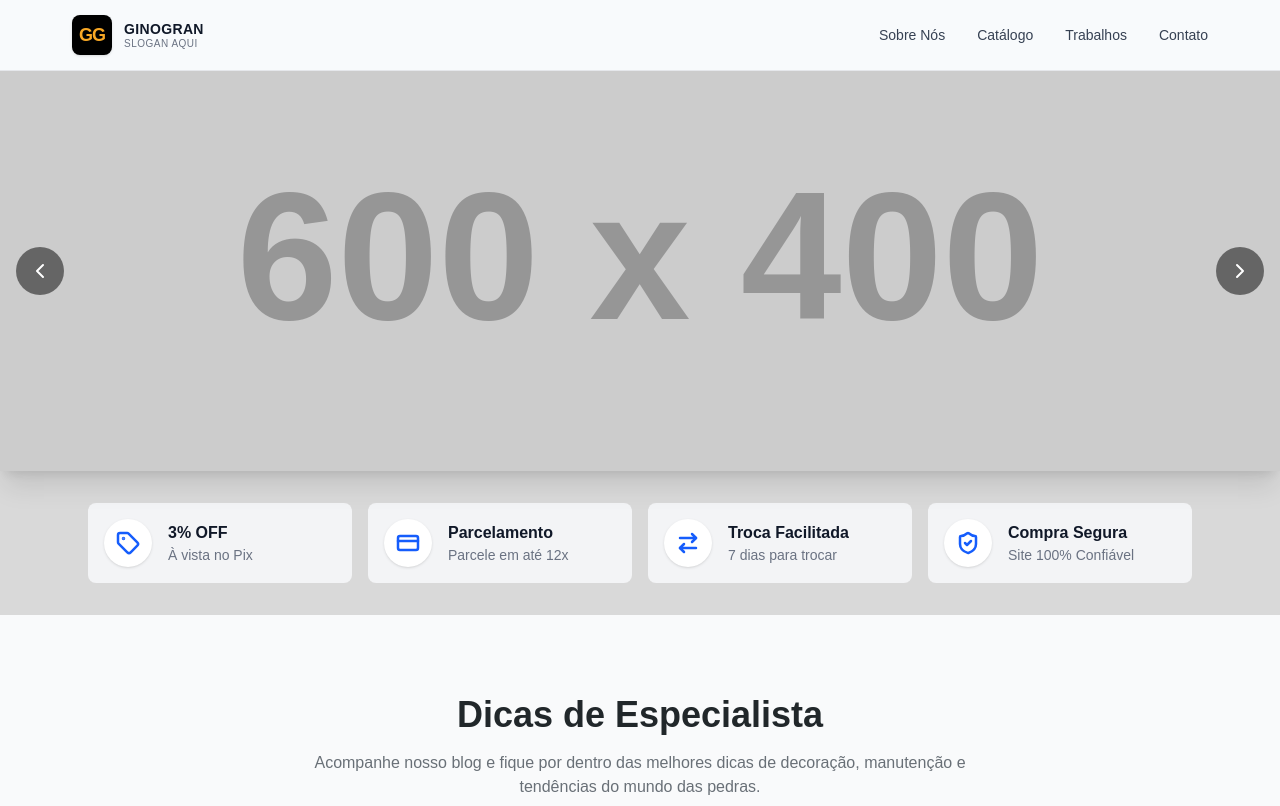
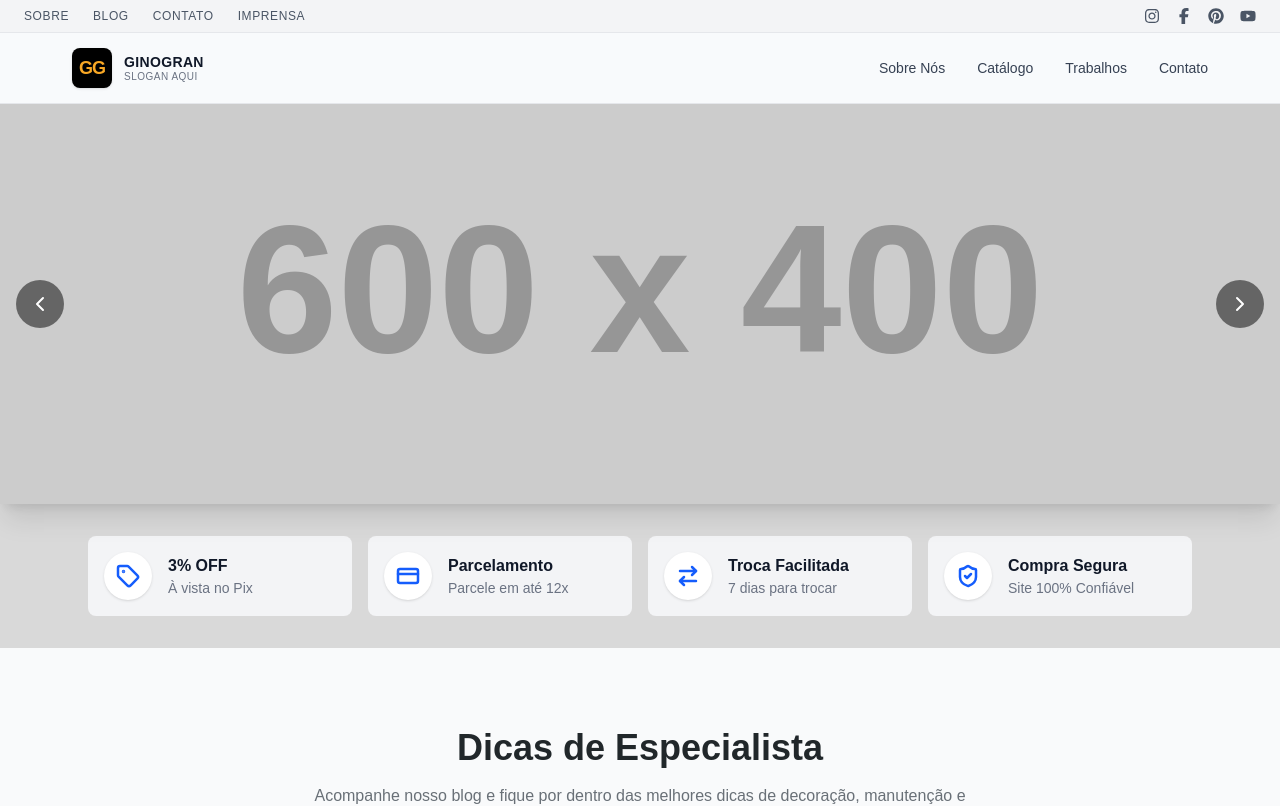
Before and after one commit to arthurtvrs10/GinoGran-Projeto2026, a Next.js app in the folder FRONT-END/: page / in a window 1280 px wide. Shown: the top 806 px of the page. Built offline with nearby package versions, Linux system fonts and the light colour scheme.

Commit message:
adiciona o ´TopHeader #1´

```diff
--- a/FRONT-END/package.json
+++ b/FRONT-END/package.json
@@ -14,7 +14,8 @@
     "lucide-react": "^0.556.0",
     "next": "^16.0.10",
     "react": "19.2.0",
-    "react-dom": "19.2.0"
+    "react-dom": "19.2.0",
+    "react-icons": "^5.5.0"
   },
   "devDependencies": {
     "@tailwindcss/postcss": "^4",
--- a/FRONT-END/src/Components/pages/Main_Header.tsx
+++ b/FRONT-END/src/Components/pages/Main_Header.tsx
@@ -1,8 +1,57 @@
 "use client";
+import Link from "next/link";
+import { Instagram, Facebook, Youtube, Pin } from 'lucide-react';
+import {
+  FaInstagram,
+  FaFacebookF,
+  FaPinterest,
+  FaYoutube,
+  FaBars,
+  FaXmark,
+  FaTicketSimple,
+  FaUser,
+} from "react-icons/fa6";
 
 export default function Header() {
   return (
     <>
+      {/* 1. TOP HEADER */}
+      <header className="hidden lg:block bg-gray-100 border-b border-gray-200 py-2 text-xs text-gray-600">
+        <div className="max-w-7xl mx-auto flex justify-between items-center px-4 sm:px-6">
+          <nav>
+            <ul className="flex items-center space-x-6">
+              <li><Link href="/sobre" className="uppercase tracking-wider hover:text-black transition-colors">Sobre</Link></li>
+              <li><Link href="/responsabilidade" className="uppercase tracking-wider hover:text-black transition-colors">Blog</Link></li>
+              <li><Link href="/contato" className="uppercase tracking-wider hover:text-black transition-colors">Contato</Link></li>
+              <li><Link href="/imprensa" className="uppercase tracking-wider hover:text-black transition-colors">Imprensa</Link></li>
+            </ul>
+          </nav>
+
+          {/* ÍCONES SOCIAIS CORRIGIDOS */}
+          <div className="flex items-center gap-4">
+
+            <Link href="https://instagram.com" target="_blank" rel="noopener noreferrer" aria-label="Instagram" className="hover:text-[#E1306C] transition-colors">
+               {/* Defina um tamanho para o ícone, ex: w-4 h-4 */}
+               <FaInstagram className="w-4 h-4" />
+            </Link>
+
+            <Link href="https://facebook.com" target="_blank" rel="noopener noreferrer" aria-label="Facebook" className="hover:text-[#1877F2] transition-colors">
+               <FaFacebookF className="w-4 h-4" />
+            </Link>
+
+            <Link href="https://pinterest.com" target="_blank" rel="noopener noreferrer" aria-label="Pinterest" className="hover:text-[#BD081C] transition-colors">
+               {/* O Lucide pode não ter 'Pinterest' direto, geralmente usa-se 'Pin' ou importa de outra lib, mas se tiver na sua versão: */}
+               <FaPinterest className="w-4 h-4" />
+            </Link>
+
+            <Link href="https://youtube.com" target="_blank" rel="noopener noreferrer" aria-label="YouTube" className="hover:text-[#FF0000] transition-colors">
+               <FaYoutube className="w-4 h-4" />
+            </Link>
+
+          </div>
+        </div>
+      </header>
+
       <header className="w-full h-[71px] bg-slate-50 border-b border-gray-200 flex items-center justify-center px-4 md:px-8">
         <div className="w-full max-w-[1440px] flex items-center justify-between px-10">
           <a href="/ " className="flex items-center gap-3">
```
Also changed, not shown: 2 other files (tests, documents, lock files or other folders).
